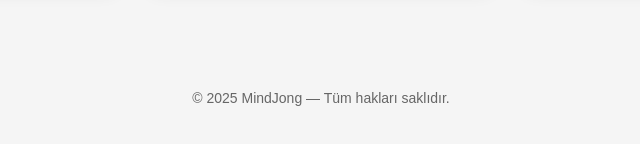
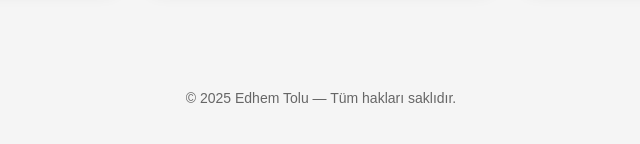
Before and after one commit to etemtolu/etemtolu.github.io, a plain HTML site: page index.html in a window 1280 px wide. Shown: the part 588-732 px from the top of the page, 319-959 px from the left. Drawn offline with Linux system fonts and the light colour scheme.

Commit message:
Update footer copyright name

```diff
--- a/index.html
+++ b/index.html
@@ -104,7 +104,7 @@
   </div>
 
   <footer>
-    © 2025 MindJong — Tüm hakları saklıdır.
+    © 2025 Edhem Tolu — Tüm hakları saklıdır.
   </footer>
 
 </body>
```
